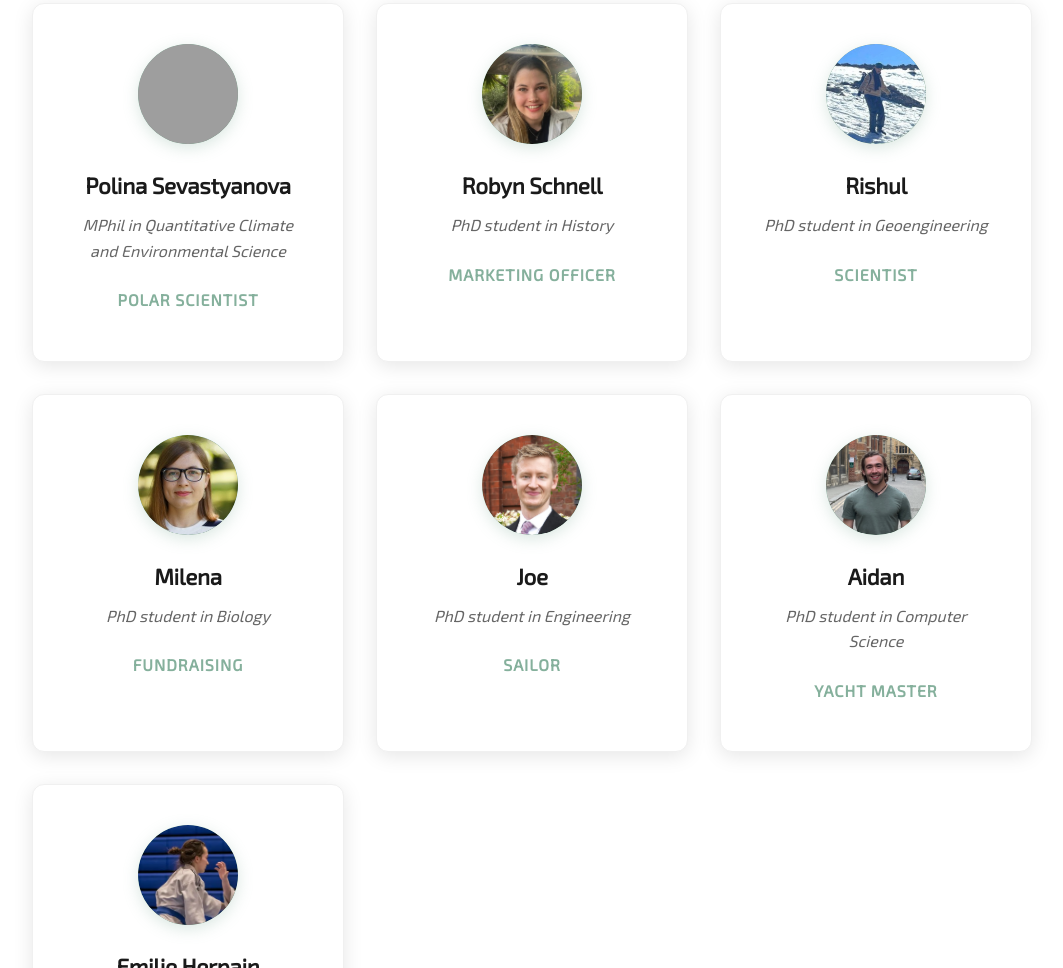
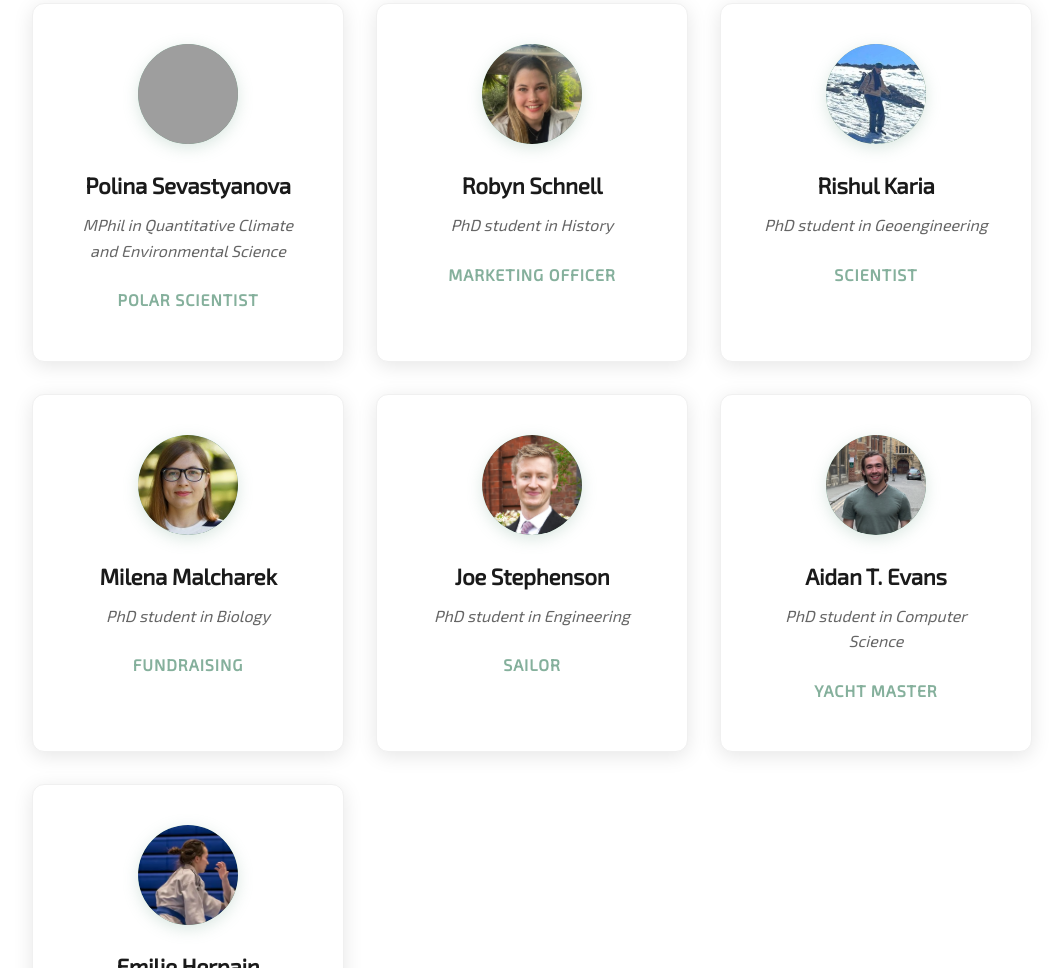
Before and after one commit to emiherbrot/boinko, a plain HTML site: page index.html in a window 1280 px wide. Shown: the part 1754-2722 px from the top of the page, without its empty margins (108-1171 px from the left). Drawn offline with Linux system fonts and the light colour scheme; grey boxes are pictures that could not be loaded.

Commit message:
last names

```diff
--- a/index.html
+++ b/index.html
@@ -94,7 +94,7 @@
                     <div class="member-photo">
                         <img src="assets/rishul.jpg" alt="Rishul">
                     </div>
-                    <h3>Rishul</h3>
+                    <h3>Rishul Karia</h3>
                     <p class="belt">PhD student in Geoengineering</p>
                     <p class="role">Scientist</p>
                     <div class="bio-text">
@@ -105,7 +105,7 @@
                     <div class="member-photo">
                         <img src="assets/milena.jpg" alt="Milena">
                     </div>
-                    <h3>Milena</h3>
+                    <h3>Milena Malcharek</h3>
                     <p class="belt">PhD student in Biology</p>
                     <p class="role">Fundraising</p>
                     <div class="bio-text">
@@ -116,7 +116,7 @@
                     <div class="member-photo">
                         <img src="assets/joe.png" alt="Joe">
                     </div>
-                    <h3>Joe</h3>
+                    <h3>Joe Stephenson</h3>
                     <p class="belt">PhD student in Engineering</p>
                     <p class="role">Sailor</p>
                     <div class="bio-text">
@@ -127,7 +127,7 @@
                     <div class="member-photo">
                         <img src="assets/aidan.png" alt="Aidan">
                     </div>
-                    <h3>Aidan</h3>
+                    <h3>Aidan T. Evans</h3>
                     <p class="belt">PhD student in Computer Science</p>
                     <p class="role">Yacht Master</p>
                     <div class="bio-text">
```
